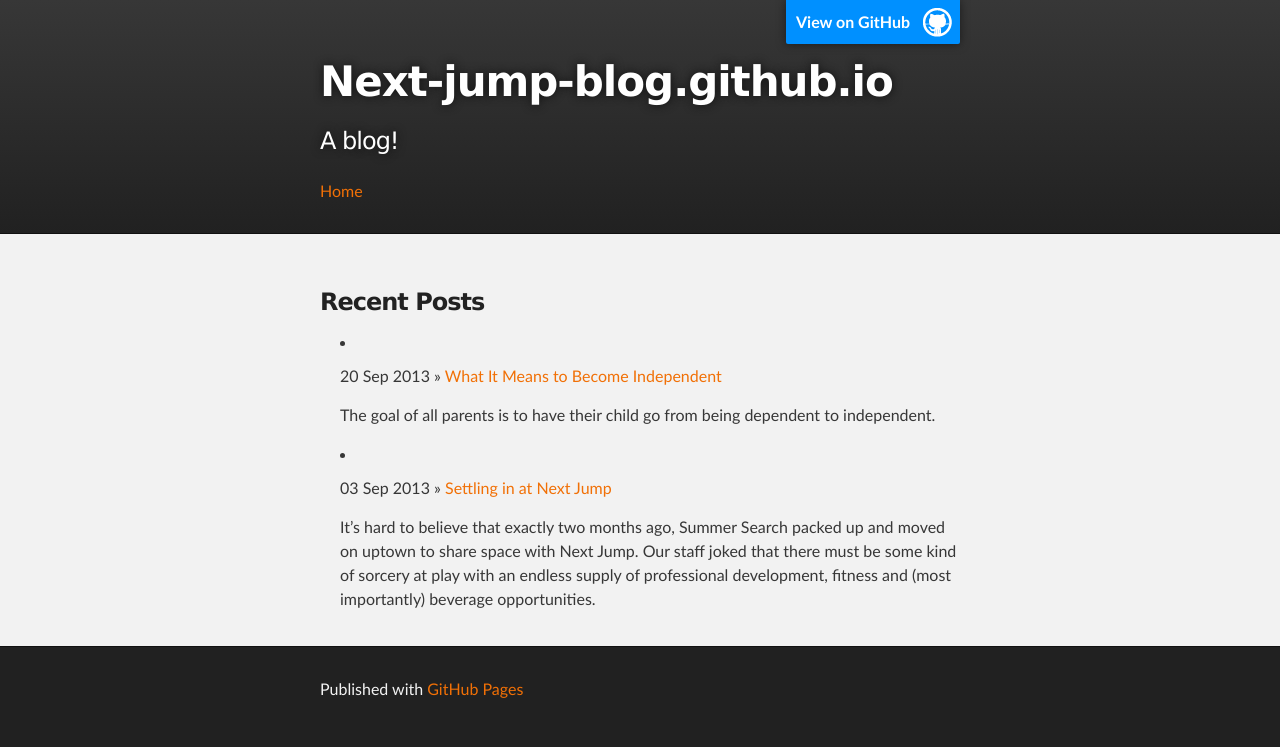
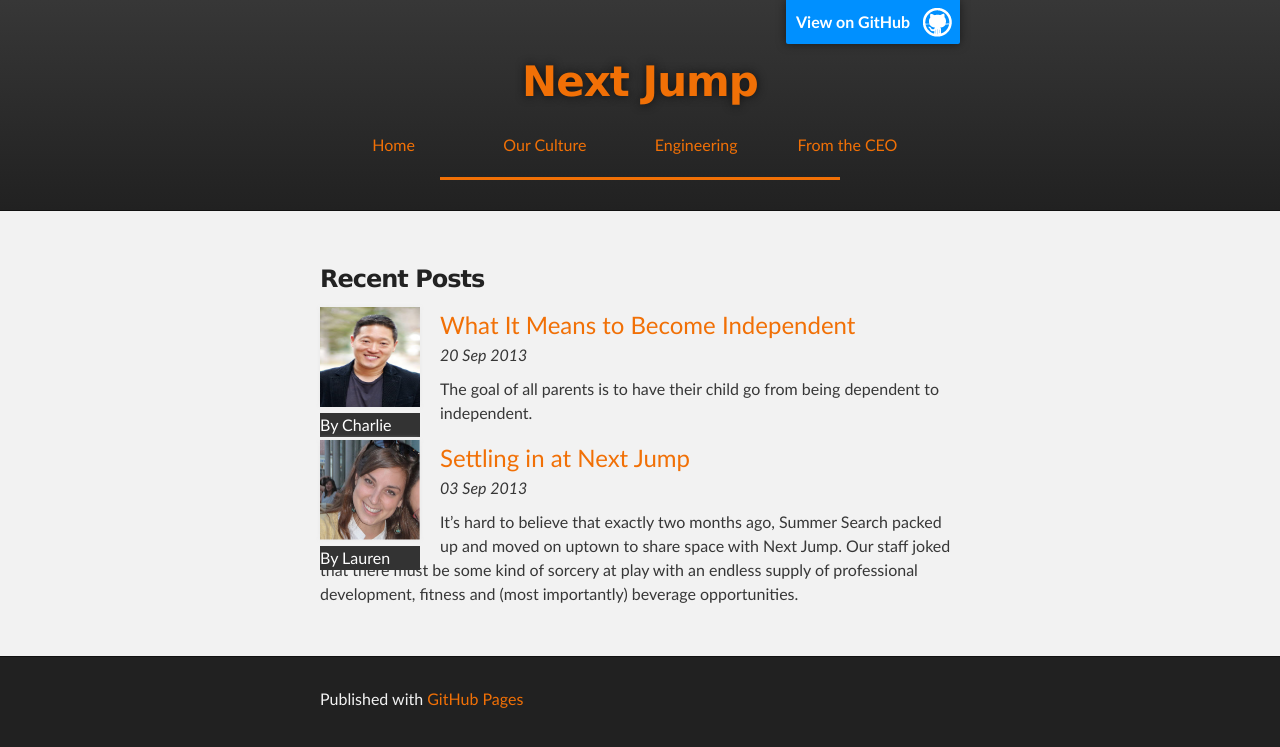
Before and after one commit to mtylpg/nextjump.github.io, a Jekyll site: the page built from index.html, in a window 1280 px wide. Shown: the top 747 px of the page. Built offline with Jekyll 4.4.1, drawn with Linux system fonts in a browser that asks for light colours.

Commit message:
doing some work on the layout

```diff
--- a/_layouts/default.html
+++ b/_layouts/default.html
@@ -18,10 +18,15 @@
         <header class="inner">
           <a id="forkme_banner" href="https://github.com/Next-Jump-Blog">View on GitHub</a>
 
-          <h1 id="project_title">Next-jump-blog.github.io</h1>
-          <h2 id="project_tagline">A blog!</h2>
-
-          <a href="/">Home</a>
+          <!-- hacky layout, fine tune this when you get a chance -->
+          <h1 id="project_title" class="mainTitle">Next Jump</h1>
+          <nav>
+              <span class="spacer"><a href="/">Home</a></span>
+              <span class="spacer"><a href="/culture.html">Our Culture</a></span>
+              <span class="spacer"><a href="/engineering.html">Engineering</a></span>
+              <span class="spacer"><a href="/ceooffice.html">From the CEO</a></span>
+          </nav>
+          <div class="bar"></div>
 
         </header>
     </div>
--- a/index.html
+++ b/index.html
@@ -9,15 +9,18 @@
 
     <ul class="posts">
         {% for post in site.posts %}
-        <li>
-            <p>
-            <span>{{ post.date | date_to_string }}</span> &raquo;
-            <a href="{{ post.url }}">{{ post.title }}</a>
-            </p>
-            <p>
-                {{ post.excerpt }}
-            </p>
-        </li>
+        <div class="post">
+            <a class="postTitle" href="{{ post.url }}">{{ post.title }}</a>
+            <div class="imageBox">
+                <img src="/images/{{ post.picture }}">
+                <div class="imageSub"> By {{ post.author }} </div>
+            </div>
+            <div class="postPreview">
+                <span class="date">{{ post.date | date_to_string }}</span>
+                <div class="excerpt">{{ post.excerpt }}</div>
+            </div>
+            <div style="clear:both;"></div>
+        </div>
         {% endfor %}
     </ul>
 </section>
--- a/stylesheets/stylesheet.css
+++ b/stylesheets/stylesheet.css
@@ -135,11 +135,7 @@
 
 img {
   position: relative;
-  margin: 0 auto;
   max-width: 739px;
-  padding: 5px;
-  margin: 10px 0 10px 0;
-  border: 1px solid #ebebeb;
 
   box-shadow: 0 0 5px #ebebeb;
   -webkit-box-shadow: 0 0 5px #ebebeb;
@@ -445,3 +441,43 @@
     color: black;
     font-weight: bold;
 }
+.spacer {
+    width: 23%;
+    display: inline-block;
+    text-align: center;
+}
+.bar {
+    height: 3px;
+    width: 400px;
+    margin: 20px auto 0;
+    background-color: #f17006;
+}
+#project_title.mainTitle {
+    color: #f17006;
+    width: 300px;
+    margin: 0 auto;
+    text-align: center;
+    margin-bottom: 20px;
+}
+.imageBox {
+    float: left;
+    width: 100px;
+    height: 100px;
+    position: relative;
+    margin: 0 20px 5px 0;
+}
+.imageBox img {
+    width: 100px;
+    height: 100px;
+    top: 0;
+}
+.postPreview .date {
+    font-style: italic;
+}
+.imageSub {
+    background-color: #333;
+    color: white;
+}
+.postTitle {
+    font-size: 24px;
+}
```
Also changed, not shown: _posts/2013-09-03-settling-at-nxj.md (+1 -1 lines), ceooffice.html (added, +22 -0 lines).
